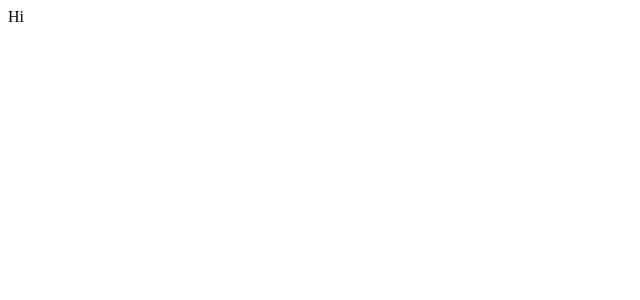
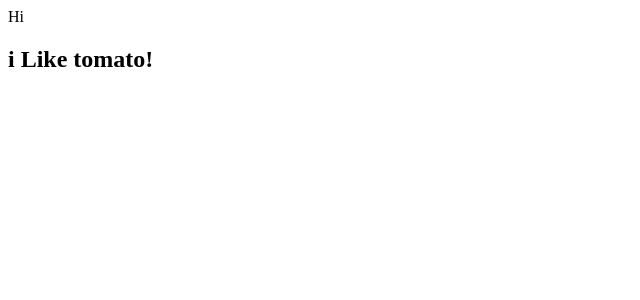
Before and after one commit to youngme92/movie_application, a React (Create React App) app: page / in a window 1280 px wide. Shown: the top 300 px of the page, without its empty margins (0-640 px from the left). Built offline with nearby package versions, Linux system fonts and the light colour scheme.

Commit message:
Plus Tomato.js

```diff
--- a/src/App.js
+++ b/src/App.js
@@ -1,10 +1,11 @@
 import React from 'react';
-
+import Tomato from './Tomato';
 
 function App() {
   return (
     <div>
       Hi
+      <Tomato/>
     </div>
   );
 }
--- /dev/null
+++ b/src/Tomato.js
@@ -0,0 +1,7 @@
+import React from 'react';
+
+function Tomato(){
+    return <h2>i Like tomato!</h2>
+}
+
+export default Tomato;
```
Also changed, not shown: 1 other file (tests, documents, lock files or other folders).
